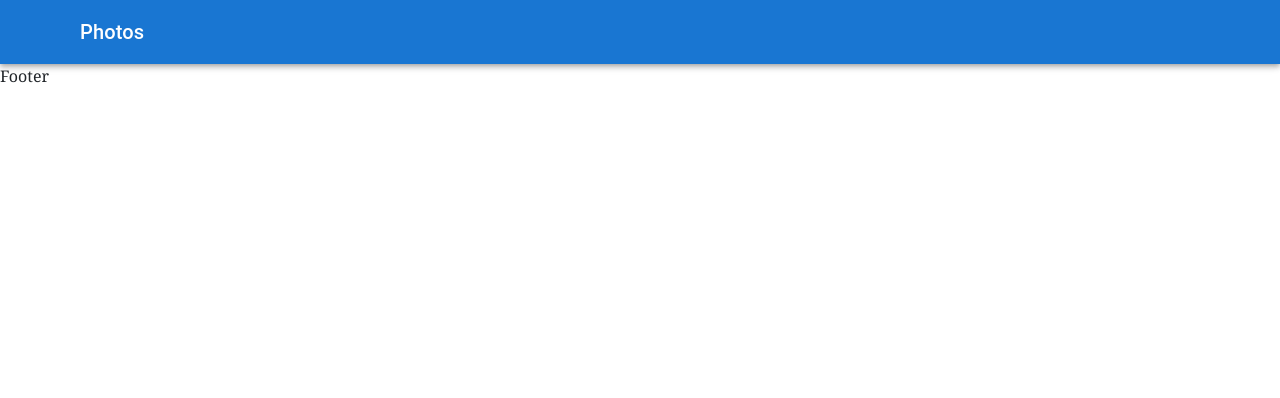
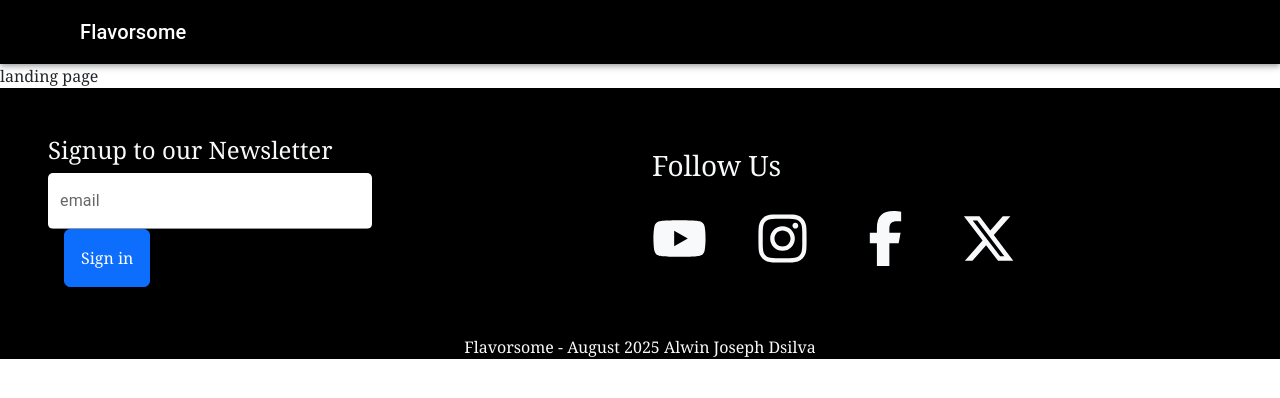
Before and after one commit to dsilva1832/Flavorsome, a React (Vite) app: page / in a window 1280 px wide. Shown: the top 398 px of the page. Built offline with nearby package versions, Linux system fonts and the light colour scheme; some icons are missing.

Commit message:
flavorsome v3

```diff
--- /dev/null
+++ b/src/components/Footer.css
@@ -0,0 +1,17 @@
+#filled-basic1{
+    background-color: white;
+    border-radius: 5px;
+    width: 300px;
+}
+.bg{
+    background-color: black;
+}
+.icon{
+    font-size: 55px;
+    color: white;
+
+}
+/* .icon1{
+    padding: 0px;
+    font-size: 55px;
+} */
--- a/src/components/Footer.jsx
+++ b/src/components/Footer.jsx
@@ -1,8 +1,45 @@
 import React from 'react'
+import TextField from '@mui/material/TextField';
+import './Footer.css'
+import Button from '@mui/material/Button';
+import SendIcon from '@mui/icons-material/Send';
+import { FaYoutube } from "react-icons/fa6";
+import { FaInstagram } from "react-icons/fa6";
+import { FaFacebookF } from "react-icons/fa6";
+import { FaXTwitter } from "react-icons/fa6";
 
 const Footer = () => {
   return (
-    <div>Footer</div>
+    <div className='bg'>
+      {/* <h3 className='text-center text-light'>Contact Us</h3> */}
+      <div className='p-5 row align-items-center justify-content-center'>
+       <div className='col-lg-6'>
+        <div className="col-lg-2"></div>
+        <div className='col-lg-8'>
+          <h4 className='text-light'>Signup to our Newsletter</h4>
+          <TextField id="filled-basic1" label="email" variant="filled" />
+          <button type='btn' className='btn btn-primary ms-3 py-3 px-3'>Sign in</button>
+        </div>
+        <div className="col-lg-2"></div>
+       </div>
+
+       <div className='col-lg-6 icon'>
+        <div className="col-lg-2"></div>
+        <div className='col-lg-8'>
+          <h3 className='text-light'>Follow Us</h3>
+          <a href="https://www.youtube.com/" target="_blank" className='text-light'><FaYoutube className='me-5'/></a>
+          <a href='https://www.instagram.com/' target='_blank' className='text-light'><FaInstagram className='me-5'/></a>
+          <a href='https://www.facebook.com/' target='_blank' className='text-light'><FaFacebookF className='me-5'/></a>
+          <a href='https://www.x.com/' target='_blank' className='text-light'><FaXTwitter /></a>
+        </div>
+        <div className="col-lg-2"></div>
+       </div>
+      </div>
+
+      <p className='text-center text-light'>Flavorsome - August 2025 Alwin Joseph Dsilva</p>
+
+
+    </div>
   )
 }
 
--- a/src/components/Header.jsx
+++ b/src/components/Header.jsx
@@ -11,6 +11,7 @@ import FormControlLabel from '@mui/material/FormControlLabel';
 import FormGroup from '@mui/material/FormGroup';
 import MenuItem from '@mui/material/MenuItem';
 import Menu from '@mui/material/Menu';
+// import AdbIcon from '@mui/icons-material/Abd'
 
 const Header = () => {
 
@@ -44,7 +45,8 @@ const Header = () => {
             label={auth ? 'Logout' : 'Login'}
           />
         </FormGroup> */}
-        <AppBar position="static">
+        <AppBar position="static" sx={{backgroundColor:'black'}}>
+           {/* <AdbIcon sx={{ display: { xs: 'none', md: 'flex' }, mr: 1 }} /> */}
           <Toolbar>
             <IconButton
               size="large"
@@ -56,7 +58,7 @@ const Header = () => {
               <MenuIcon />
             </IconButton>
             <Typography variant="h6" component="div" sx={{ flexGrow: 1 }}>
-              Photos
+              Flavorsome
             </Typography>
             {auth && (
               <div>
--- a/src/pages/Landing.jsx
+++ b/src/pages/Landing.jsx
@@ -4,7 +4,7 @@ const Landing = () => {
   return (
     <div>
       <section>
-
+        landing page
       </section>
     </div>
   )
```
